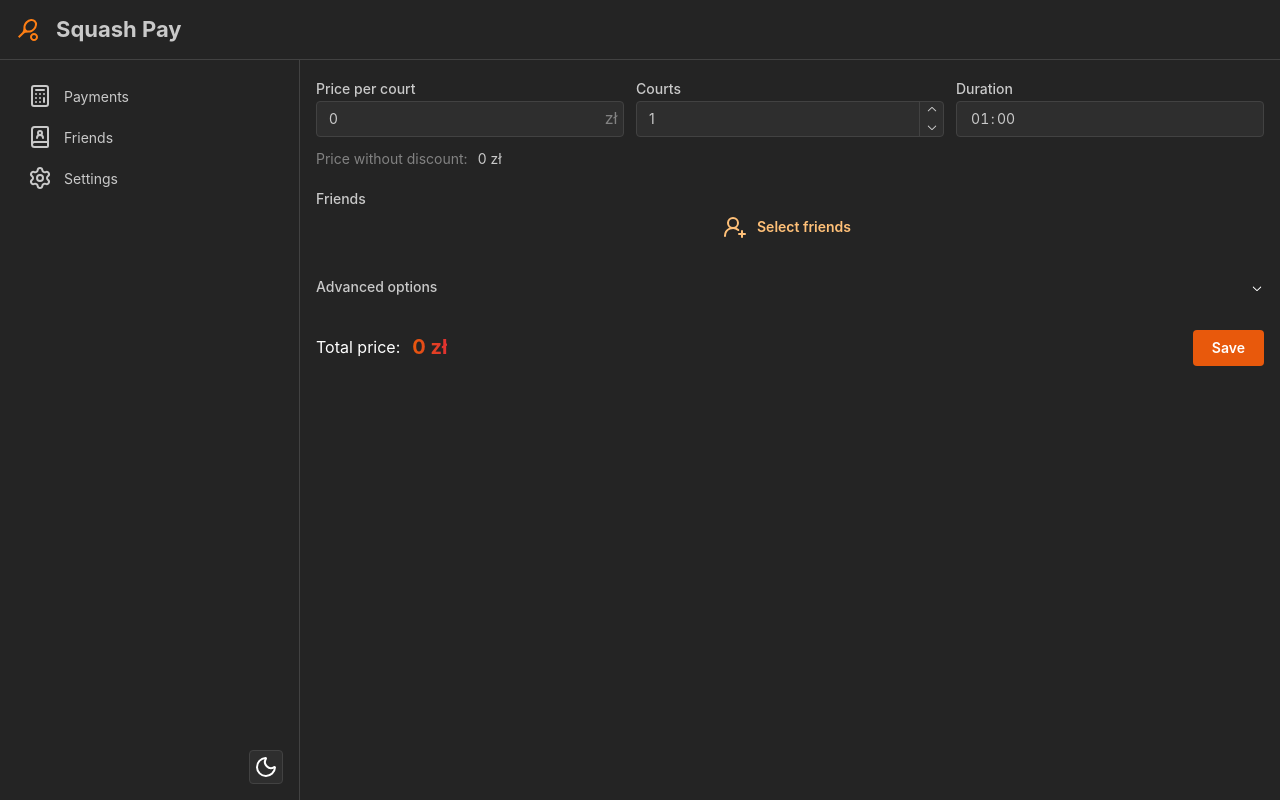
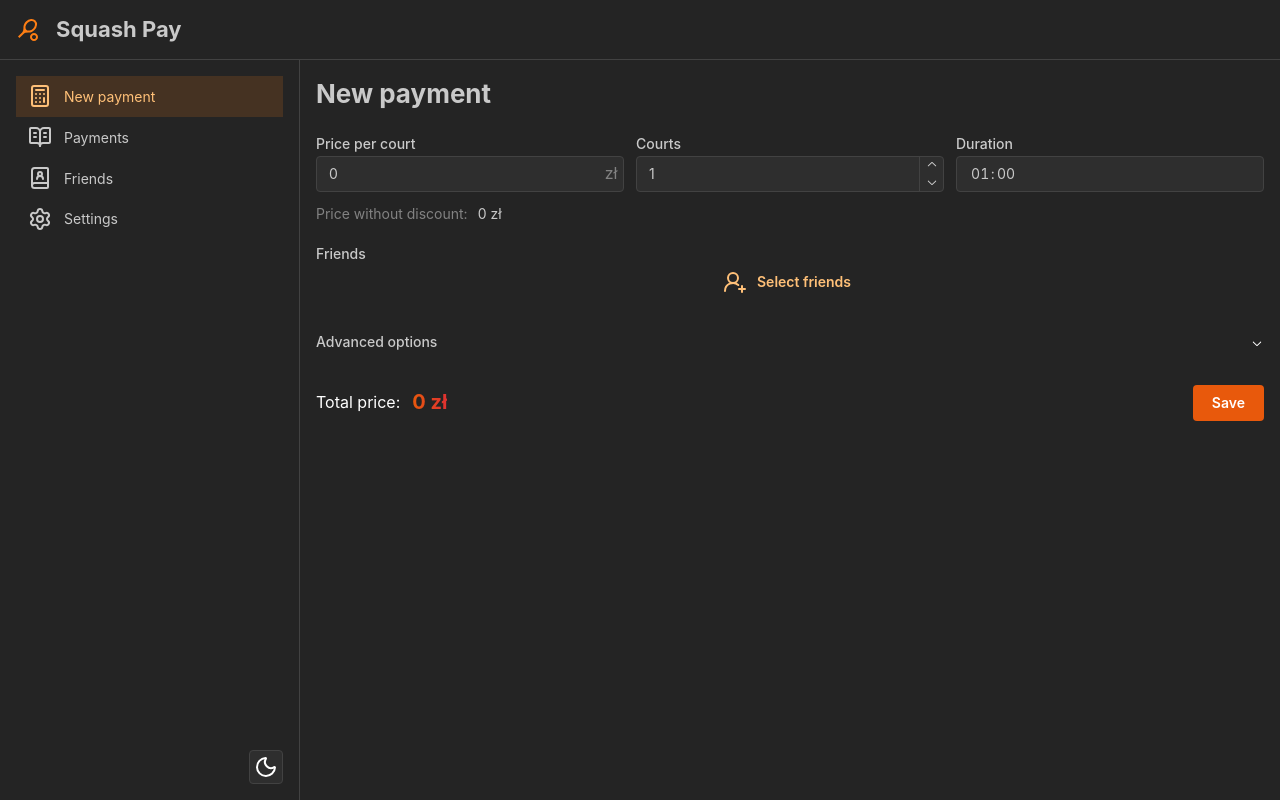
Before and after one commit to danyavol/squash-pay, a React (Vite) app: page /new in a window 1280 px wide. Built offline with nearby package versions, Linux system fonts and the light colour scheme.

Commit message:
feat: New payment in sidebar

```diff
--- a/src/App.tsx
+++ b/src/App.tsx
@@ -10,11 +10,12 @@ import {
 } from "@mantine/core";
 import { useDisclosure } from "@mantine/hooks";
 import { NavLink, Outlet } from "react-router";
-import { Calculator, BookUser, Settings } from "lucide-react";
+import { Calculator, BookOpenText, BookUser, Settings } from "lucide-react";
 import { ColorSchemeSwitcher } from "./components/ColorSchemeSwitcher.tsx";
 
 const navbarLinks = [
-  { to: "/", label: "Payments", icon: Calculator },
+  { to: "/new", label: "New payment", icon: Calculator },
+  { to: "/", label: "Payments", icon: BookOpenText },
   { to: "/friends", label: "Friends", icon: BookUser },
   { to: "/settings", label: "Settings", icon: Settings },
 ] as const;
--- a/src/pages/NewPayment/NewPayment.tsx
+++ b/src/pages/NewPayment/NewPayment.tsx
@@ -9,6 +9,7 @@ import {
   Text,
   Stack,
   Accordion,
+  Title,
 } from "@mantine/core";
 import type { PaymentForm } from "../../types/PaymentForm.type.ts";
 import { useMemo } from "react";
@@ -70,6 +71,7 @@ export const NewPayment = () => {
   return (
     <>
       <Flex direction="column" gap="lg" align="stretch">
+        <Title order={2}>New payment</Title>
         <Stack gap="sm">
           <Group gap="sm" grow align="start">
             <NumberInput
```
